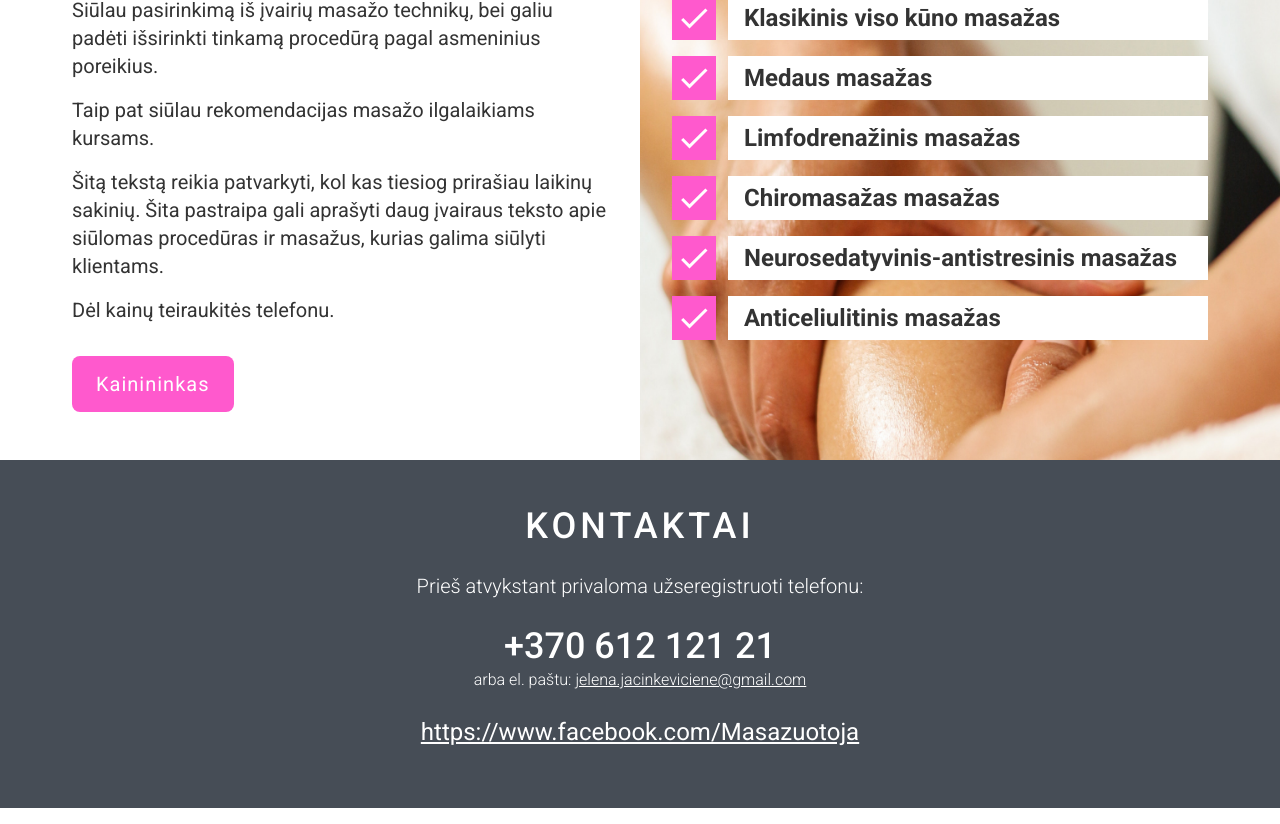
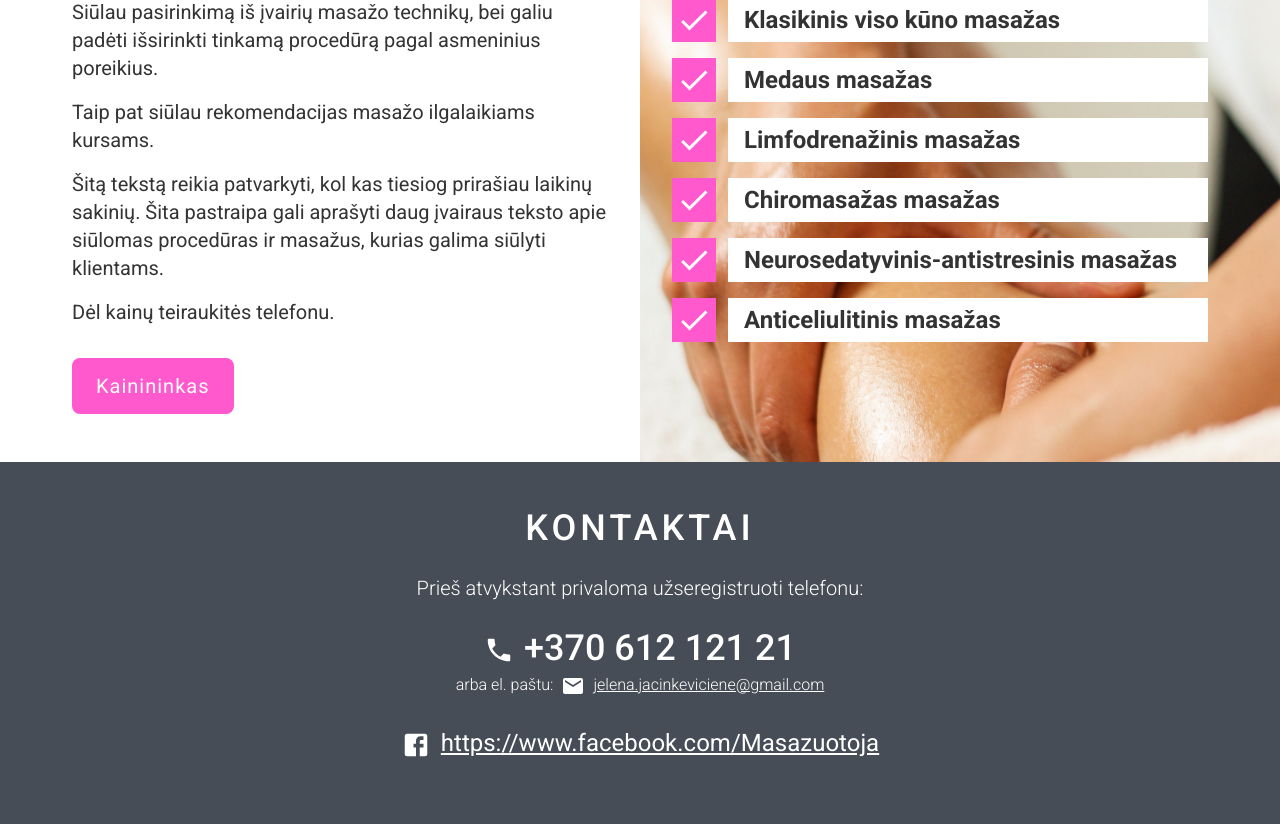
Before and after one commit to irgipaulius/website-masazai.net, a React (Create React App) app: page / in a window 1280 px wide. Shown: the part 1604-2428 px from the top of the page. Built offline with nearby package versions, Linux system fonts and the light colour scheme.

Commit message:
Added Material Icons for Phone, Email and Facebook (#9)
* Added Material Icons for Phone, Email and Facebook

* Fix for mob background

* Reselved all comments

```diff
--- a/src/components/Contacts.js
+++ b/src/components/Contacts.js
@@ -1,4 +1,6 @@
 import React from "react";
+
+import { PhoneIconSvg, EmailIconSvg, FacebookIconSvg } from "./MuiIcons";
 
 import styles from "./Contacts.module.css";
 
@@ -21,18 +23,20 @@ export default function Contacts() {
         <p className={contacts_title}>KONTAKTAI</p>
         <p className={contacts_subtitle}>Prieš atvykstant privaloma užseregistruoti telefonu:</p>
         <div className={contacts_mob_email}>
-          {/* <p className={mob}>+370 612 312 32</p> */}
           <a className={mob} href="tel:+370612013136">
+            <PhoneIconSvg />
             +370 612 121 21
           </a>
-          <p className={email}>
-            arba el. paštu:{" "}
+          <div className={email}>
+            arba el. paštu:
             <a className={email_link} href="mailto:jelena.jacinkeviciene@gmail.com">
+              <EmailIconSvg />
               jelena.jacinkeviciene@gmail.com
             </a>
-          </p>
+          </div>
         </div>
         <a className={contacts_facebook} href="https://www.facebook.com/Masazuotoja">
+          <FacebookIconSvg />
           https://www.facebook.com/Masazuotoja
         </a>
       </div>
--- a/src/components/Contacts.module.css
+++ b/src/components/Contacts.module.css
@@ -58,6 +58,9 @@
 .email {
   font-size: 1.6rem;
   font-weight: 300;
+
+  display: flex;
+  align-items: baseline;
 }
 .email_link,
 .email_link:link,
--- a/src/components/MuiIcons.js
+++ b/src/components/MuiIcons.js
@@ -1,6 +1,10 @@
 import React from "react";
 
 import CheckIcon from "@material-ui/icons/Check";
+import PhoneIcon from "@material-ui/icons/Phone";
+
+import MailIcon from "@material-ui/icons/Mail";
+import FacebookIcon from "@material-ui/icons/Facebook";
 
 export function AboutCheckmark() {
   const style = {
@@ -20,3 +24,34 @@ export function MainCheckmark() {
 
   return <CheckIcon style={style} />;
 }
+
+export function PhoneIconSvg() {
+  const style = {
+    fontSize: "3rem",
+    marginRight: "1rem",
+    verticalAlign: "middle",
+  };
+
+  return <PhoneIcon style={style} />;
+}
+
+export function EmailIconSvg() {
+  const style = {
+    fontSize: "2.4rem",
+    marginLeft: "0.8rem",
+    marginRight: "0.8rem",
+    verticalAlign: "middle",
+  };
+
+  return <MailIcon style={style} />;
+}
+
+export function FacebookIconSvg() {
+  const style = {
+    fontSize: "3rem",
+    marginRight: "1rem",
+    verticalAlign: "middle",
+  };
+
+  return <FacebookIcon style={style} />;
+}
--- a/src/components/NavBar.js
+++ b/src/components/NavBar.js
@@ -1,4 +1,6 @@
 import React, { useState } from "react";
+
+import { PhoneIconSvg } from "./MuiIcons";
 
 import styles from "./NavBar.module.css";
 
@@ -25,8 +27,8 @@ export default function Navbar() {
     <>
       <nav className={navbar}>
         <div className={navbar_mob_container}>
-          {/* <div className={styles["navbar-mob"]}>+370 612 121 21</div> */}
           <a className={navbar_mob} href="tel:+370612013136">
+            <PhoneIconSvg />
             +370 612 121 21
           </a>
         </div>
--- a/src/components/NavBar.module.css
+++ b/src/components/NavBar.module.css
@@ -2,6 +2,7 @@
   position: sticky;
   top: 0;
   z-index: 999;
+  background-color: white;
 }
 
 .navbar_mob_container {
```
